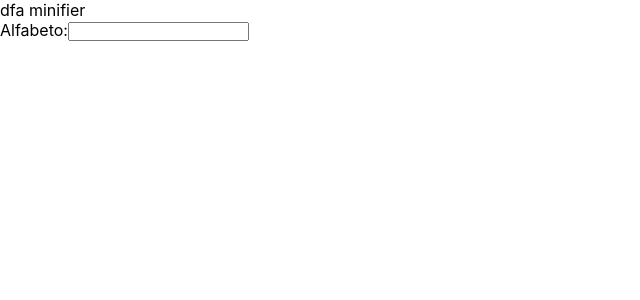
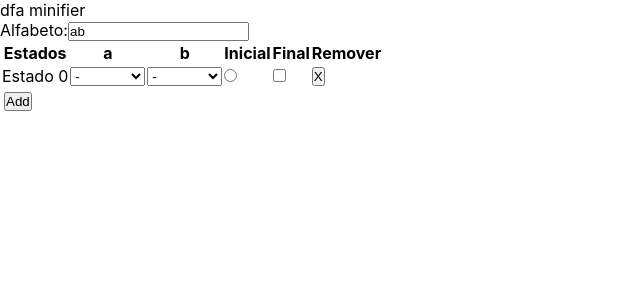
Before and after one commit to FQAlmeida/dfa_minifier, a React (Create React App) app: page / in a window 1280 px wide. Shown: the top 300 px of the page, without its empty margins (0-640 px from the left). Built offline with nearby package versions, Linux system fonts and the light colour scheme.

Commit message:
gui tabela

```diff
--- a/src/components/dfa_minifier/DfaMinifier.tsx
+++ b/src/components/dfa_minifier/DfaMinifier.tsx
@@ -1,13 +1,73 @@
-import React, { Component } from "react"
-import Alphabet from "./alphabet/Alphabet"
+// Global Imports
+import React, { Component, ChangeEvent, MouseEvent, Suspense, lazy } from "react"
 
-interface DfaMinifierState { alphabet:string }
+// Local Imports
+const Alphabet = lazy(() => import("./alphabet/Alphabet"))
+const DfaTable = lazy(() => import("./dfa_table/DfaTable"));
+
+interface DfaMinifierState {
+    alphabet: string
+    states: Array<number>
+    nextState: number
+}
 interface DfaMinifierProps { }
 
 class DfaMinifier extends Component<DfaMinifierProps, DfaMinifierState>{
+
+    constructor(props: DfaMinifierProps) {
+        super(props)
+        this.state = {
+            alphabet: "ab",
+            states: [0],
+            nextState: 1
+        }
+        this.onAlphabetChange = this.onAlphabetChange.bind(this);
+        this.onStateAdd = this.onStateAdd.bind(this);
+        this.onStateRemove = this.onStateRemove.bind(this);
+    }
+    onAlphabetChange(event: ChangeEvent<HTMLInputElement>) {
+        const inputValue = Array.from(new Set(event.target.value)).filter((value) => { return value.match(/[a-z 0-9]/gi) }).join("");
+        this.setState({
+            alphabet: inputValue
+        })
+    }
+    onStateRemove(state_id: number) {
+        return (event: MouseEvent<HTMLButtonElement>) => {
+            event.preventDefault();
+            this.setState(state => {
+                const newState = state.states.filter(state => state !== state_id)
+                return {
+                    states: newState
+                }
+            })
+        }
+
+    }
+    onStateAdd(event: MouseEvent<HTMLButtonElement>) {
+        event.preventDefault();
+
+        this.setState(state => {
+            return {
+                nextState: state.nextState + 1,
+                states: [...state.states, state.nextState]
+            }
+        })
+    }
     render() {
+        const { alphabet, states } = this.state;
         return (
-            <Alphabet />
+            <Suspense fallback={<p>Loading...</p>}>
+                <Alphabet
+                    onChange={this.onAlphabetChange}
+                    alphabet={alphabet}
+                />
+                <DfaTable
+                    alphabet={alphabet}
+                    states={states}
+                    onStateAdd={this.onStateAdd}
+                    onStateRemove={this.onStateRemove}
+                />
+            </Suspense>
         )
     }
 
--- a/src/components/dfa_minifier/alphabet/Alphabet.tsx
+++ b/src/components/dfa_minifier/alphabet/Alphabet.tsx
@@ -1,31 +1,21 @@
 import React, { Component, ChangeEvent } from "react"
 
-interface AlphabetProps { }
+interface AlphabetProps {
+    alphabet: string
+    onChange: (event: ChangeEvent<HTMLInputElement>) => void
+ }
 interface AlphabetState {
-    alphabet: string
 }
 
 class Alphabet extends Component<AlphabetProps, AlphabetState> {
-    constructor(props: AlphabetProps) {
-        super(props)
-        this.state = {
-            alphabet: ""
-        }
-        this.onAlphabetChange = this.onAlphabetChange.bind(this);
-    }
-    onAlphabetChange(event: ChangeEvent<HTMLInputElement>) {
-        const inputValue = Array.from(new Set(event.target.value)).filter((value) => { return value.match(/[a-z 0-9]/gi) }).join("");
-        this.setState({
-            alphabet: inputValue
-        })
-    }
+
     render() {
-        const { alphabet } = this.state;
+        const { alphabet, onChange } = this.props;
         return (
             <div>
                 <label>
                     Alfabeto:
-                    <input id="alphabet" name="alphabet" type="text" onChange={this.onAlphabetChange} value={alphabet} />
+                    <input id="alphabet" name="alphabet" type="text" onChange={onChange} value={alphabet} />
                 </label>
             </div>
         )
--- /dev/null
+++ b/src/components/dfa_minifier/dfa_table/DfaTable.tsx
@@ -0,0 +1,69 @@
+import React, { Component, MouseEvent } from "react"
+
+interface DfaTableProps {
+    alphabet: string
+    states: Array<number>
+    onStateAdd: (event: MouseEvent<HTMLButtonElement>) => void
+    onStateRemove: (state: number) => (event: MouseEvent<HTMLButtonElement>) => void
+}
+
+class DfaTable extends Component<DfaTableProps> {
+    render() {
+        const { alphabet, states, onStateAdd, onStateRemove } = this.props;
+        return (
+            <table>
+                <thead>
+                    <tr>
+                        <th>Estados</th>
+                        {alphabet.split("").map((letter, index) => {
+                            return <th key={index}>{letter}</th>
+                        })}
+                        <th>Inicial</th>
+                        <th>Final</th>
+                        <th>Remover</th>
+                    </tr>
+                </thead>
+                <tbody>
+                    {states.map((state, index) => {
+                        return (
+                            <tr key={index}>
+                                <td >Estado {state}</td>
+                                {alphabet.split("").map((_, index) => {
+                                    return <td key={index}>
+                                        <select >
+                                            <option>-</option>
+                                            {states.map((opt_state, index) => {
+                                                return (
+                                                    <option key={index}>
+                                                        Estado {opt_state}
+                                                    </option>
+                                                )
+                                            })}
+                                        </select>
+                                    </td>
+                                })}
+                                <td>
+                                    <input type="radio" name="inicial" />
+                                </td>
+                                <td>
+                                    <input type="checkbox" />
+                                </td>
+                                <td>
+                                    <button onClick={onStateRemove(state)}>X</button>
+                                </td>
+                            </tr>
+                        )
+                    })}
+                    <tfoot>
+                        <tr>
+                            <td>
+                                <button onClick={onStateAdd}>Add</button>
+                            </td>
+                        </tr>
+                    </tfoot>
+                </tbody>
+            </table>
+        )
+    }
+}
+export default DfaTable;
```
